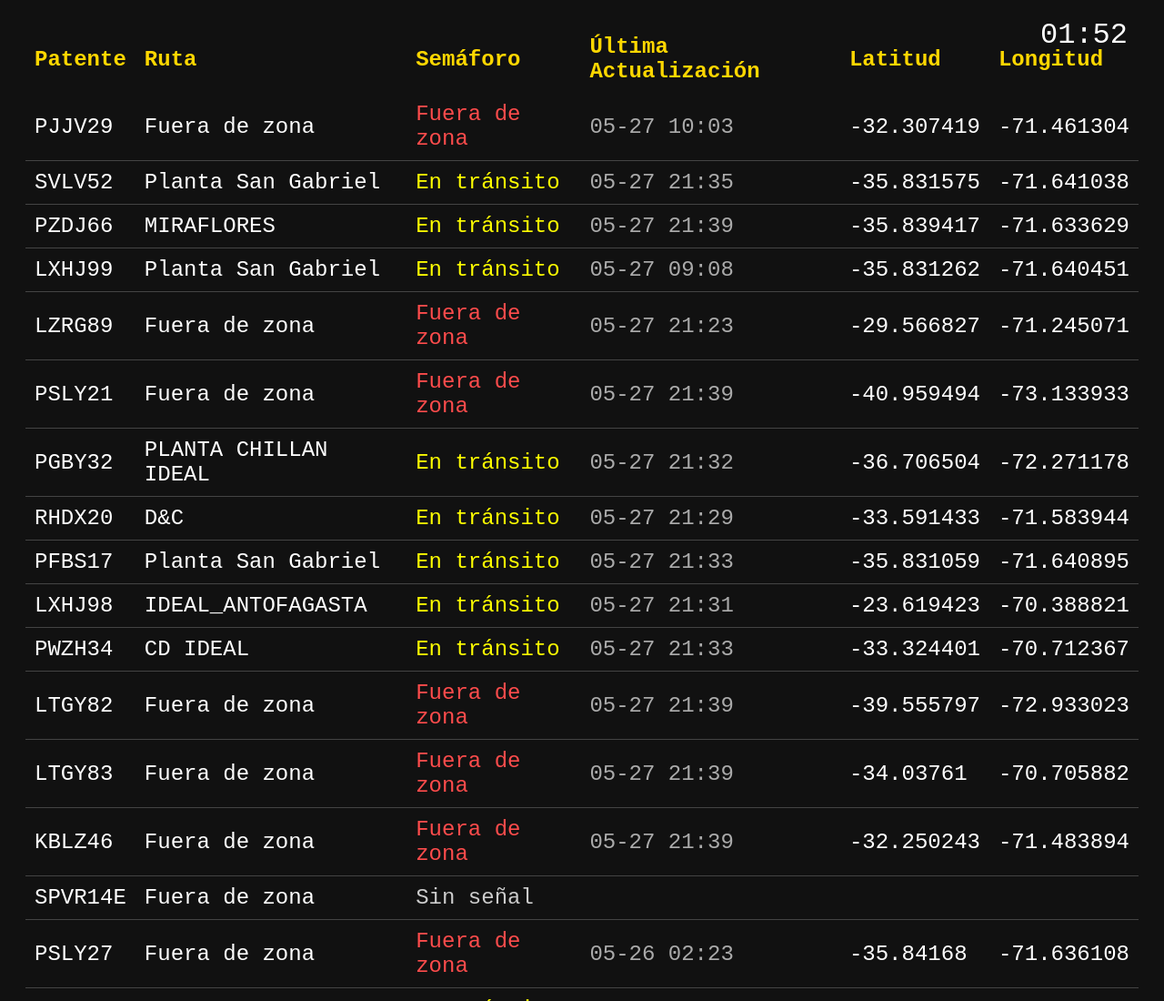
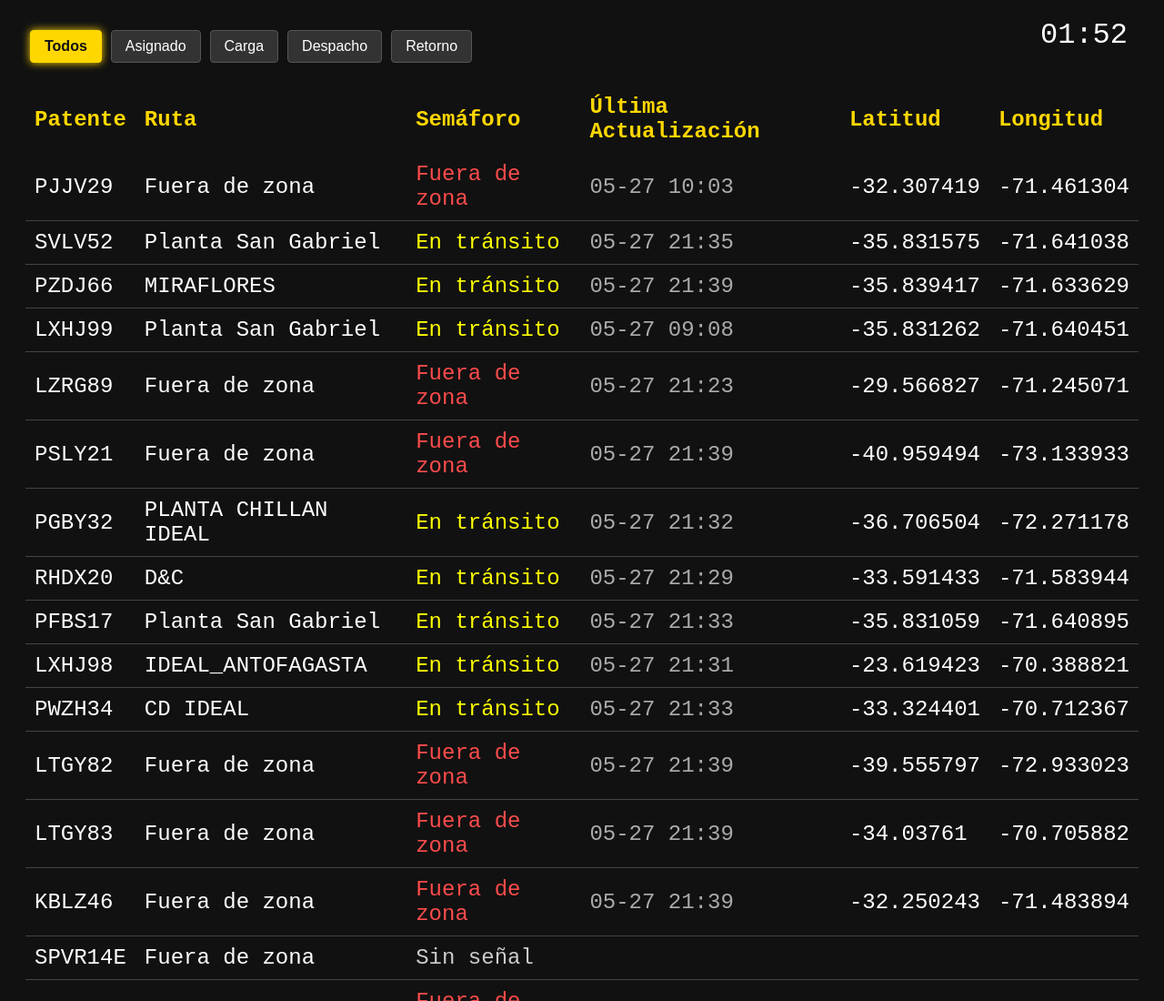
Before and after one commit to ErhickDiaz/Semaforo, a plain HTML site: page index.html in a window 1280 px wide. Shown: the top 1100 px of the page at 91% size. Drawn offline with Linux system fonts and the light colour scheme.

Commit message:
Update index.html
up filtros

```diff
--- a/index.html
+++ b/index.html
@@ -38,10 +38,35 @@
       top: 20px;
       right: 40px;
     }
+    #filtros {
+      margin-bottom: 20px;
+    }
+    .boton-filtro {
+      background-color: #333;
+      border: 1px solid #555;
+      color: white;
+      padding: 8px 15px;
+      margin: 5px;
+      cursor: pointer;
+      font-size: 1rem;
+      border-radius: 4px;
+      transition: background-color 0.3s, box-shadow 0.3s;
+    }
+    .boton-filtro:hover {
+      background-color: #555;
+    }
+    .boton-filtro.activo {
+      background-color: #FFD700;
+      color: #111;
+      box-shadow: 0 0 10px #FFD700;
+      border-color: #FFD700;
+      font-weight: bold;
+    }
   </style>
 </head>
 <body>
   <div id="reloj"></div>
+  <div id="filtros"></div>
   <table id="panel">
     <thead>
       <tr>
@@ -57,6 +82,10 @@
   </table>
 
   <script>
+    let datosViajes = [];
+    let asignados = [];
+    let filtroActivo = 'Todos';
+
     function actualizarReloj() {
       const ahora = new Date();
       const hora = ahora.getHours().toString().padStart(2, '0');
@@ -75,63 +104,123 @@
       return "gray";
     }
 
+    function filtrarDatos() {
+      if (filtroActivo === 'Todos') {
+        return datosViajes;
+      }
+      if (filtroActivo === 'Asignado') {
+        return datosViajes.filter(d => asignados.includes(d[0].trim().toUpperCase()));
+      }
+      if (filtroActivo === 'Carga') {
+        return datosViajes.filter(d => d[1].toLowerCase().includes('carga'));
+      }
+      if (filtroActivo === 'Despacho') {
+        return datosViajes.filter(d => d[1].toLowerCase().includes('despacho'));
+      }
+      if (filtroActivo === 'Retorno') {
+        return datosViajes.filter(d => d[1].toLowerCase().includes('retorno'));
+      }
+      return datosViajes;
+    }
+
+    function mostrarDatos() {
+      const tbody = document.querySelector('#panel tbody');
+      tbody.innerHTML = '';
+      const datosFiltrados = filtrarDatos();
+
+      datosFiltrados.forEach(cols => {
+        const tr = document.createElement('tr');
+
+        // Patente
+        let td = document.createElement('td');
+        td.textContent = cols[0];
+        tr.appendChild(td);
+
+        // Ruta
+        td = document.createElement('td');
+        td.textContent = cols[1];
+        tr.appendChild(td);
+
+        // Semáforo
+        td = document.createElement('td');
+        td.textContent = cols[2];
+        td.className = obtenerColor(cols[2]);
+        tr.appendChild(td);
+
+        // Última Actualización
+        td = document.createElement('td');
+        td.textContent = cols[3];
+        td.className = 'fecha-actualizacion';
+        tr.appendChild(td);
+
+        // Latitud
+        td = document.createElement('td');
+        td.textContent = cols[4];
+        tr.appendChild(td);
+
+        // Longitud
+        td = document.createElement('td');
+        td.textContent = cols[5];
+        tr.appendChild(td);
+
+        tbody.appendChild(tr);
+      });
+    }
+
+    function crearBotonesFiltro() {
+      const contenedor = document.getElementById('filtros');
+      contenedor.innerHTML = '';
+
+      const filtros = ['Todos', 'Asignado', 'Carga', 'Despacho', 'Retorno'];
+
+      filtros.forEach(nombre => {
+        const btn = document.createElement('button');
+        btn.textContent = nombre;
+        btn.className = 'boton-filtro';
+        if (nombre === filtroActivo) btn.classList.add('activo');
+        btn.onclick = () => {
+          filtroActivo = nombre;
+          marcarBotonActivo();
+          mostrarDatos();
+        };
+        contenedor.appendChild(btn);
+      });
+    }
+
+    function marcarBotonActivo() {
+      const botones = document.querySelectorAll('.boton-filtro');
+      botones.forEach(boton => {
+        boton.classList.toggle('activo', boton.textContent === filtroActivo);
+      });
+    }
+
     async function cargarDatos() {
       try {
+        // Cargar asignados para filtro
+        const responseAsignados = await fetch('asignado.csv');
+        const dataAsignados = await responseAsignados.text();
+        asignados = dataAsignados.trim().split('\n').map(l => l.trim().toUpperCase());
+
+        // Cargar viajes
         const response = await fetch('viajes.csv');
         const data = await response.text();
 
         const filas = data.trim().split('\n');
         filas.shift(); // quitar encabezado
+        datosViajes = filas.map(fila => {
+          let cols = fila.includes('\t') ? fila.split('\t') : fila.split(',');
+          return cols.map(c => c.trim());
+        });
 
-        const tbody = document.querySelector('#panel tbody');
-        tbody.innerHTML = '';
-
-        filas.forEach(fila => {
-          const cols = fila.includes('\t') ? fila.split('\t') : fila.split(',');
-
-          const tr = document.createElement('tr');
-
-          // Patente
-          let td = document.createElement('td');
-          td.textContent = cols[0].trim();
-          tr.appendChild(td);
-
-          // Ruta
-          td = document.createElement('td');
-          td.textContent = cols[1].trim();
-          tr.appendChild(td);
-
-          // Semáforo con color
-          td = document.createElement('td');
-          td.textContent = cols[2].trim();
-          td.className = obtenerColor(cols[2]);
-          tr.appendChild(td);
-
-          // Última Actualización
-          td = document.createElement('td');
-          td.textContent = cols[3].trim();
-          td.className = 'fecha-actualizacion';
-          tr.appendChild(td);
-
-          // Latitud
-          td = document.createElement('td');
-          td.textContent = cols[4].trim();
-          tr.appendChild(td);
-
-          // Longitud
-          td = document.createElement('td');
-          td.textContent = cols[5].trim();
-          tr.appendChild(td);
-
-          tbody.appendChild(tr);
-        });
+        crearBotonesFiltro();
+        mostrarDatos();
       } catch (error) {
         console.error('Error cargando datos:', error);
       }
     }
 
     cargarDatos();
-    setInterval(cargarDatos, 600000); // actualizar cada 10 minutos
+    setInterval(cargarDatos, 600000);
   </script>
 </body>
 </html>
```
